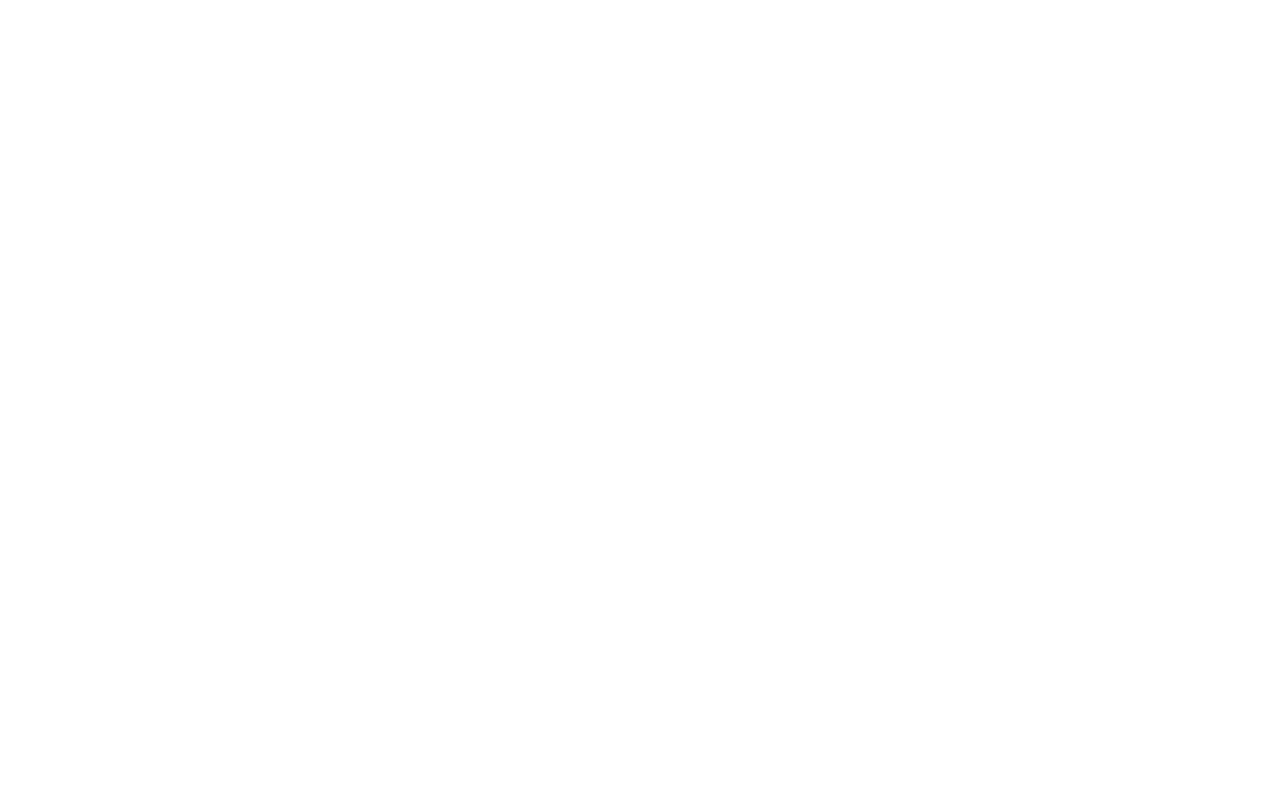
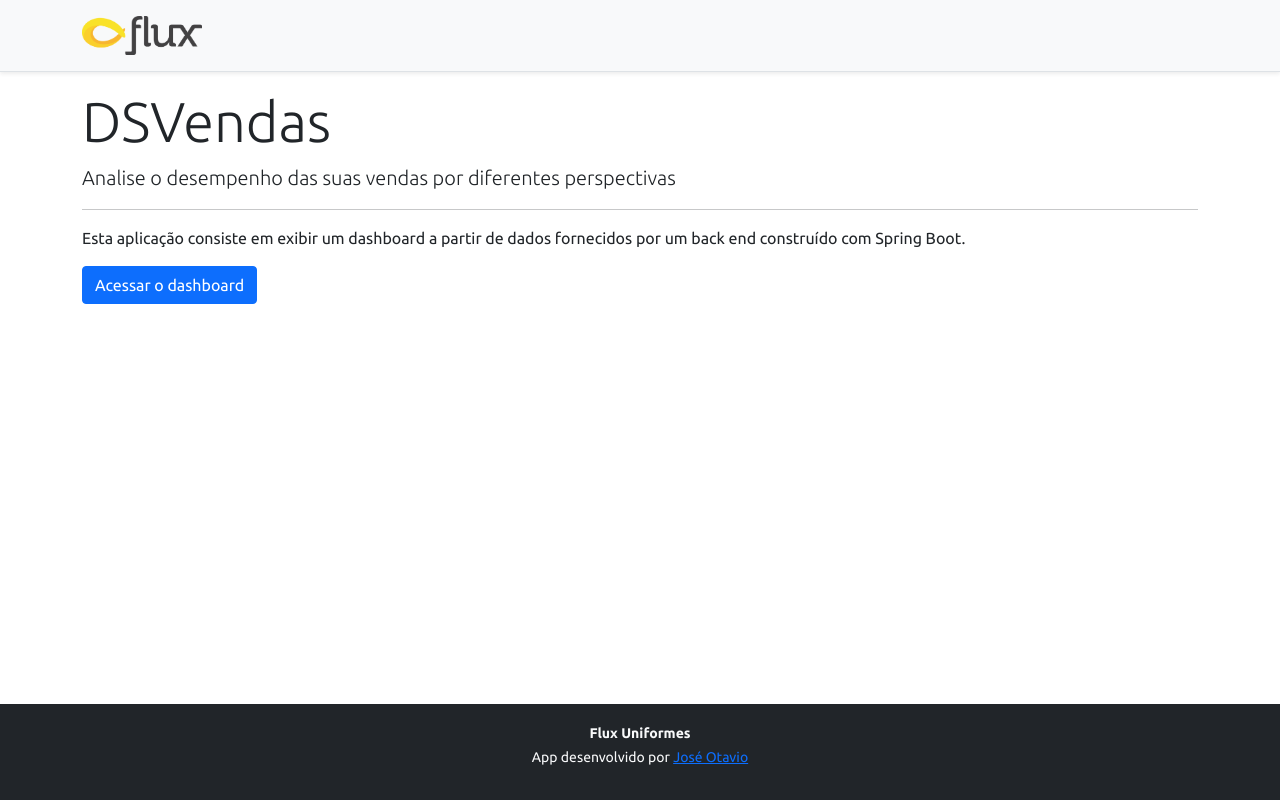
Before and after one commit to joseotaviopc/projeto-sds3, a React (Create React App) app in the folder frontend/: page / in a window 1280 px wide. Built offline with nearby package versions, Linux system fonts and the light colour scheme.

Commit message:
Home, navigation

```diff
--- a/frontend/src/components/NavBar/index.tsx
+++ b/frontend/src/components/NavBar/index.tsx
@@ -1,12 +1,15 @@
 import React from "react";
 import ImgLogoFlux from "assets/img/Logo_Flux_Teste.png";
+import { Link } from "react-router-dom";
 
 function NavBar() {
   return (
     <div className="d-flex flex-column flex-md-row align-items-center p-3 px-md-4 mb-3 bg-light border-bottom shadow-sm">
       <div className="container">
         <nav className="my-2 my-md-0 mr-md-3">
-          <img src={ImgLogoFlux} alt="Flux" width="120" />
+          <Link to="/">
+            <img src={ImgLogoFlux} alt="Flux" width="120" />
+          </Link>
         </nav>
       </div>
     </div>
--- a/frontend/src/pages/Home/index.tsx
+++ b/frontend/src/pages/Home/index.tsx
@@ -1,9 +1,30 @@
+import Footer from "components/Footer";
+import NavBar from "components/NavBar";
+import { Link } from "react-router-dom";
 
-function NavBar() {
-    return (
-      <div>
-      </div>
-    );
-  }
+function Home() {
+  return (
+    <>
+    <NavBar />
+    <div className="container">
+        <div className="jumbotron">
+            <h1 className="display-4">DSVendas</h1>
+            <p className="lead">
+            Analise o desempenho das suas vendas por diferentes perspectivas
+            </p>
+            <hr />
+            <p>
+            Esta aplicação consiste em exibir um dashboard a partir de dados
+            fornecidos por um back end construído com Spring Boot.
+            </p>
+            <Link className="btn btn-primary btm-lg" to="/dashboard">
+                Acessar o dashboard
+            </Link>
+        </div>
+    </div>
+    <Footer />
+    </>
+  );
+}
 
-  export default NavBar;
+export default Home;
```
